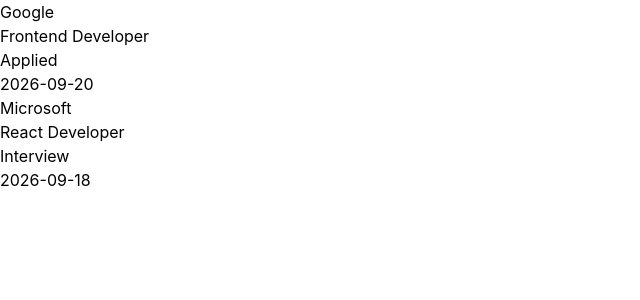
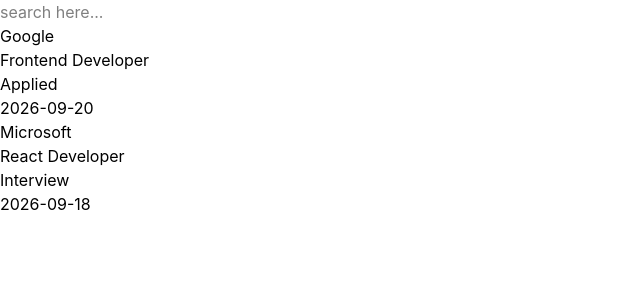
Before and after one commit to roshan-vyas-dev/job-application-tracker, a React (Vite) app: page / in a window 1280 px wide. Shown: the top 300 px of the page, without its empty margins (0-640 px from the left). Built offline with nearby package versions, Linux system fonts and the light colour scheme.

Commit message:
feat: add application search

```diff
--- a/src/App.jsx
+++ b/src/App.jsx
@@ -1,5 +1,7 @@
+import { useState } from "react";
 import ApplicationList from "./components/ApplicationList/ApplicationList";
 function App() {
+  const [search, setSearch] = useState("");
   const applications = [
     {
       id: 1,
@@ -16,9 +18,20 @@
       appliedDate: "2026-09-18",
     },
   ];
+
+  const filteredApplications = applications.filter((application) =>
+    application.company.toLowerCase().includes(search.toLowerCase()),
+  );
+
   return (
     <div>
-      <ApplicationList applications={applications} />
+      <input
+        type="text"
+        placeholder="search here..."
+        value={search}
+        onChange={(e) => setSearch(e.target.value)}
+      />
+      <ApplicationList applications={filteredApplications} />
     </div>
   );
 }
```
